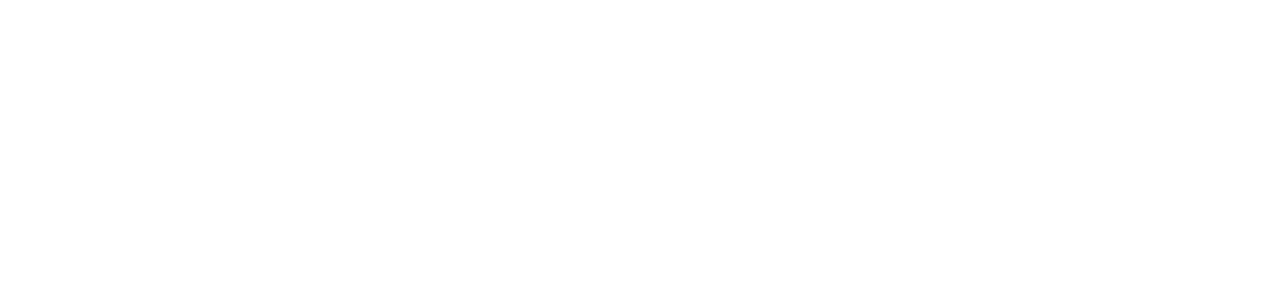
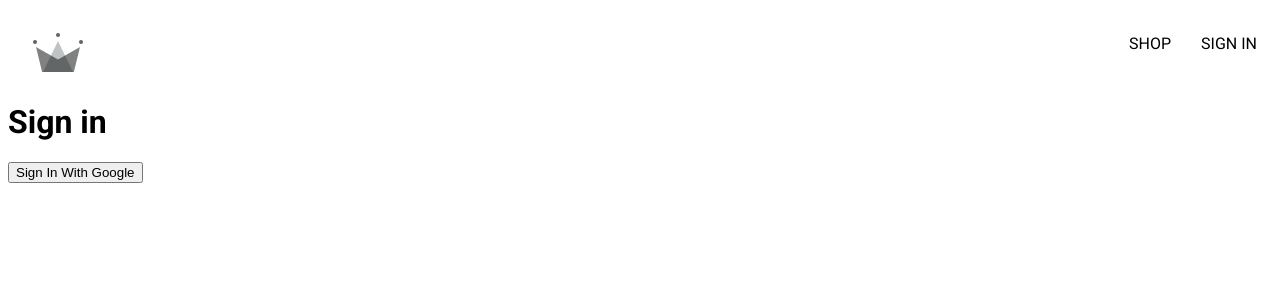
Before and after one commit to G1betm/crwn-clothing, a React (Vite) app: page /sign-in in a window 1280 px wide. Before the commit this address had no page. Shown: the top 300 px of the page. Built offline with nearby package versions, Linux system fonts and the light colour scheme.

Commit message:
added firebase config

```diff
--- a/package.json
+++ b/package.json
@@ -10,6 +10,7 @@
     "preview": "vite preview"
   },
   "dependencies": {
+    "firebase": "^9.22.1",
     "react": "^18.2.0",
     "react-dom": "^18.2.0",
     "react-router-dom": "^6.11.2",
--- a/src/App.jsx
+++ b/src/App.jsx
@@ -1,6 +1,7 @@
 import Home from "./routes/home/home.component";
 import { Routes, Route } from "react-router-dom";
 import Navigation from "./routes/navigation/navigation.component";
+import SignIn from "./routes/sign-in/sign-in.component";
 
 const Shop = () => {
   return <div>This is shop</div>;
@@ -12,6 +13,7 @@ const App = () => {
       <Route path="/" element={<Navigation />}>
         <Route index element={<Home />} />
         <Route path="shop" element={<Shop />} />
+        <Route path="sign-in" element={<SignIn />} />
       </Route>
     </Routes>
   );
--- a/src/routes/navigation/navigation.component.jsx
+++ b/src/routes/navigation/navigation.component.jsx
@@ -12,7 +12,10 @@ const Navigation = () => {
         </Link>
         <div className="nav-links-container">
           <Link className="nav-link" to="/shop">
-            Shop
+            SHOP
+          </Link>
+          <Link className="nav-link" to="/sign-in">
+            SIGN IN
           </Link>
         </div>
       </div>
--- a/src/routes/navigation/navigation.styles.scss
+++ b/src/routes/navigation/navigation.styles.scss
@@ -21,6 +21,7 @@
     .nav-link {
       padding: 10px 15px;
       cursor: pointer;
+      text-transform: uppercase;
     }
   }
 }
--- /dev/null
+++ b/src/routes/sign-in/sign-in.component.jsx
@@ -0,0 +1,16 @@
+import { signInWithGooglePopup } from "../../utils/firebase/firebase.utils.js";
+
+const SignIn = () => {
+  const logGooglUser = async () => {
+    const response = await signInWithGooglePopup();
+    console.log(response);
+  };
+  return (
+    <div>
+      <h1>Sign in</h1>
+      <button onClick={logGooglUser}>Sign In With Google</button>
+    </div>
+  );
+};
+
+export default SignIn;
--- /dev/null
+++ b/src/utils/firebase/firebase.utils.js
@@ -0,0 +1,27 @@
+import { initializeApp } from "firebase/app";
+import {
+  getAuth,
+  signInWithRedirect,
+  signInWithPopup,
+  GoogleAuthProvider,
+} from "firebase/auth";
+
+const firebaseConfig = {
+  apiKey: "AIzaSyCgSixLvXorIYTfAPUUQtmhPmID9kmMxQY",
+  authDomain: "crown-clothing-db-89fb4.firebaseapp.com",
+  projectId: "crown-clothing-db-89fb4",
+  storageBucket: "crown-clothing-db-89fb4.appspot.com",
+  messagingSenderId: "644867199794",
+  appId: "1:644867199794:web:2cd70cd114181636cc7d2b",
+};
+
+// Initialize Firebase
+const firebaseApp = initializeApp(firebaseConfig);
+
+const provider = new GoogleAuthProvider();
+provider.setCustomParameters({
+  prompt: "select_account",
+});
+
+export const auth = getAuth();
+export const signInWithGooglePopup = () => signInWithPopup(auth, provider);
```
Also changed, not shown: 1 other file (tests, documents, lock files or other folders).
